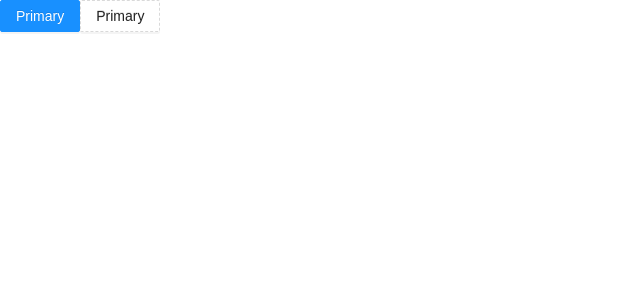
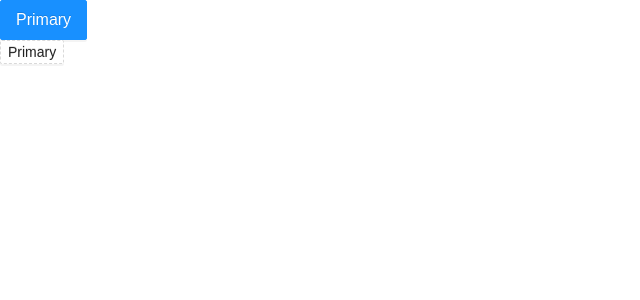
Before and after one commit to VINCENGUYEN-JS/vince-components, a React (Create React App) app: page / in a window 1280 px wide. Shown: the top 300 px of the page, without its empty margins (0-640 px from the left). Built offline with nearby package versions, Linux system fonts and the light colour scheme.

Commit message:
add-size-options-for-btns

```diff
--- a/src/App.js
+++ b/src/App.js
@@ -3,8 +3,13 @@ import Button from "./components/Button/Button.tsx";
 function App() {
   return (
     <div className="App">
-      <Button type="primary">Primary</Button>
-      <Button type="dash">Primary</Button>
+      <Button type="primary" size="large">
+        Primary
+      </Button>
+      <br />
+      <Button type="dash" size="small">
+        Primary
+      </Button>
     </div>
   );
 }
--- a/src/components/Button/Button.tsx
+++ b/src/components/Button/Button.tsx
@@ -4,18 +4,25 @@ import "./style/index.scss";
 
 type ButtonType = "default" | "primary" | "ghost" | "dashed" | "link" | "text";
 
+type SizeType = "small" | "middle" | "large" | undefined;
+
 type BaseButtonProps = {
   type: ButtonType;
   children: React.ReactNode;
   onClick: () => void;
+  size: SizeType;
 };
 
 const prefixCls = "button";
 
+const sizeClassNameMap = { large: "lg", small: "sm", middle: undefined };
+
 const Button = (props: BaseButtonProps) => {
-  const { type, children, onClick } = props;
+  const { type, children, onClick, size: customizeSize } = props;
+  const sizeCls = customizeSize ? sizeClassNameMap[customizeSize] : "";
   const classes = classNames(prefixCls, {
     [`${prefixCls}-${type}`]: type,
+    [`${prefixCls}-${sizeCls}`]: sizeCls,
   });
   return (
     <button className={classes} onClick={onClick}>
--- a/src/components/Button/style/index.scss
+++ b/src/components/Button/style/index.scss
@@ -1,3 +1,4 @@
+@use "../../../style/variable" as *;
 @use "./mixin.scss" as *;
 
 .button {
@@ -21,4 +22,22 @@
   &-dash {
     @include button-dash();
   }
+  &-sm {
+    @include button-size(
+      $btn-height-sm,
+      $btn-padding-horizontal-sm,
+      $btn-padding-vertical-sm,
+      $btn-font-size-sm,
+      $btn-border-radius-sm
+    );
+  }
+  &-lg {
+    @include button-size(
+      $btn-height-lg,
+      $btn-padding-horizontal-lg,
+      $btn-padding-vertical-lg,
+      $btn-font-size-lg,
+      $btn-border-radius-base
+    );
+  }
 }
--- a/src/components/Button/style/mixin.scss
+++ b/src/components/Button/style/mixin.scss
@@ -1,6 +1,23 @@
 @use "../../../style/variable" as *;
 
 //Base Btn mixins
+
+//Button Size
+
+@mixin button-size(
+  $height,
+  $padding-horizontal,
+  $padding-vertical,
+  $font-size,
+  $border-radius: $border-radius-base
+) {
+  height: $height;
+  padding: $padding-vertical $padding-horizontal;
+  font-size: $font-size;
+  border-radius: $border-radius;
+}
+
+//Button Color
 
 @mixin button-color($color, $background, $border) {
   color: $color;
--- a/src/style/variable.scss
+++ b/src/style/variable.scss
@@ -1,3 +1,5 @@
+//Base Design System
+
 // >>>Error
 $black: #000;
 
@@ -7,9 +9,28 @@ $primary-color: #1890ff;
 // >>>Border Colors
 $border-color-base: #d9d9d9;
 
+// >>>Height Rules
+$height-base: 32px;
+$height-lg: 40px;
+$height-sm: 24px;
+
+// >>>Vertical paddings
+$padding-lg: 24px; //containers
+$padding-md: 16px; //small containers
+$padding-sm: 12px; // Form controls and items
+$padding-xs: 8px; // small items
+$padding-xss: 4px; // more small
+
+// >>>Font-size , border
+$font-size-base: 14px;
+$font-size-lg: $font-size-base + 2px;
+$border-radius-base: 2px;
+
 // >>> Button
 $btn-primary-color: #fff;
 $btn-primary-bg: $primary-color;
+$btn-border-radius-base: $border-radius-base;
+$btn-border-radius-sm: $border-radius-base;
 
 $btn-default-color: rgba($black, 85%);
 $btn-default-bg: #fff;
@@ -17,3 +38,15 @@ $btn-default-border: $border-color-base;
 
 $btn-text-shadow: 0 -1px 0 rgba(0, 0, 0, 0.12);
 $btn-primary-shadow: 0 2px 0 rgba(0, 0, 0, 0.045);
+
+$btn-height-base: $height-base;
+$btn-height-lg: $height-lg;
+$btn-height-sm: $height-sm;
+
+$btn-font-size-lg: $font-size-lg;
+$btn-font-size-sm: $font-size-base;
+$btn-padding-horizontal-base: $padding-md - 1px;
+$btn-padding-horizontal-sm: $padding-xs - 1px;
+$btn-padding-horizontal-lg: $btn-padding-horizontal-base;
+$btn-padding-vertical-sm: 0px;
+$btn-padding-vertical-lg: 6.4px;
```
